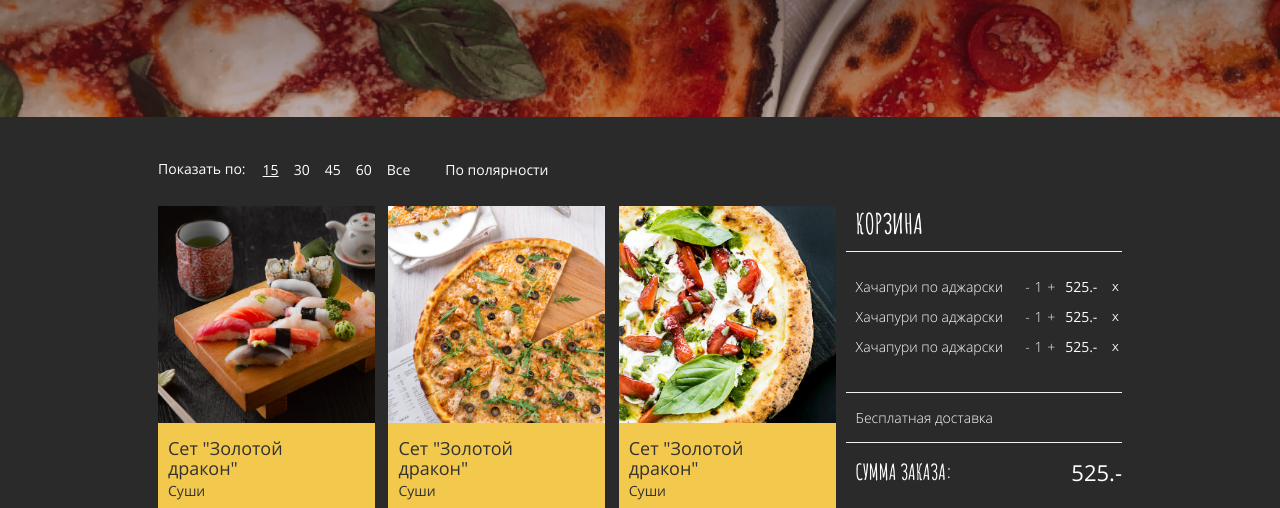
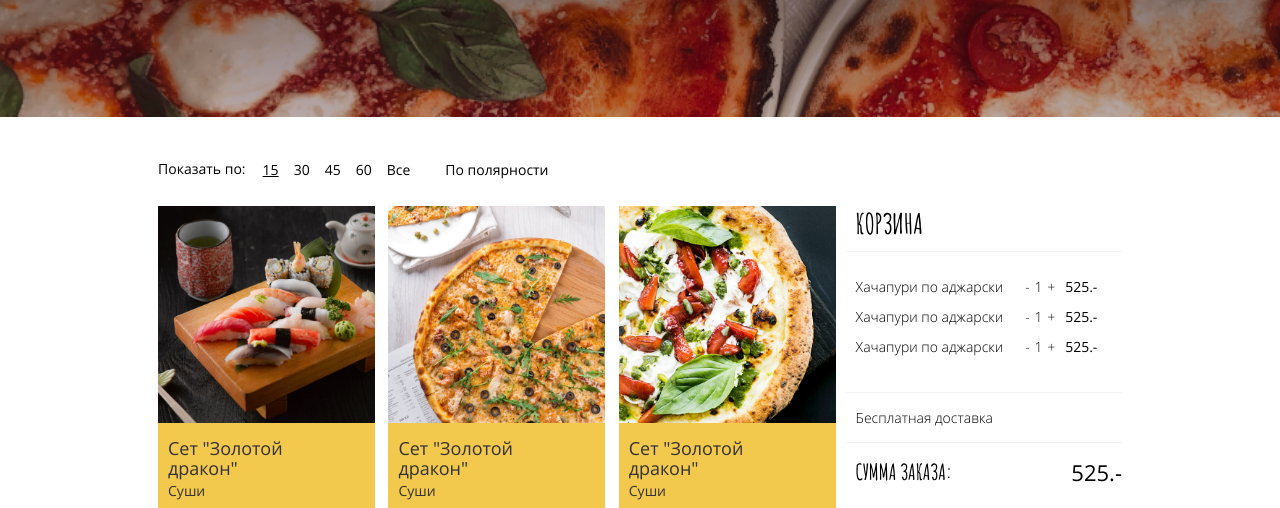
Before and after one commit to YaroslavWD/chef, a website: page source/menu.html in a window 1280 px wide. Shown: the part 283-791 px from the top of the page. Drawn offline with nearby package versions, Linux system fonts and the light colour scheme; files that its build step writes are made by us from their sources.

Commit message:
before change color

```diff
--- a/source/sass/order.scss
+++ b/source/sass/order.scss
@@ -17,7 +17,7 @@
   font-size: 28px;
   line-height: 35px;
   font-weight: 600;
-  color: $font-color-1;
+  color: $font-color-2;
   text-transform: uppercase;
   padding-bottom: 10px;
 }
@@ -29,7 +29,7 @@
   font-size: 14px;
   line-height: 19px;
   font-weight: 300;
-  color: $font-color-1;
+  color: $font-color-2;
   display: flex;
   justify-content: space-between;
   padding-bottom: 11px;
@@ -42,7 +42,7 @@
   font-size: 14px;
   line-height: 19px;
   font-weight: 300;
-  color: $font-color-1;
+  color: $font-color-2;
 }
 
 .order__count-wrap {
@@ -62,7 +62,7 @@
   font-size: 14px;
   line-height: 19px;
   font-weight: 500;
-  color: $font-color-1;
+  color: $font-color-2;
 }
 
 .order__name-cell {
@@ -100,7 +100,7 @@
   font-size: 14px;
   line-height: 19px;
   font-weight: 300;
-  color: $font-color-1;
+  color: $font-color-2;
   padding-top: 15px;
   padding-bottom: 15px;
   padding-left: 10px;
@@ -122,7 +122,7 @@
   font-size: 22px;
   line-height: 1.2;
   font-weight: 600;
-  color: $font-color-1;
+  color: $font-color-2;
   text-transform: uppercase;
 }
 
@@ -135,7 +135,7 @@
   font-size: 22px;
   line-height: 1.2;
   font-weight: 500;
-  color: $font-color-1;
+  color: $font-color-2;
 }
 
 .order__btn {
@@ -148,7 +148,7 @@
   font-size: 24px;
   line-height: 1.2;
   font-weight: 300;
-  color: $font-color-1;
+  color: $font-color-2;
   padding-left: 53px;
   padding-top: 10px;
   padding-bottom: 9px;
--- a/source/sass/page.scss
+++ b/source/sass/page.scss
@@ -1,5 +1,5 @@
 .page {
-  background-color: $color-3;
+  background-color: $white;
 }
 
 .page__title {
--- a/source/sass/sort-nav.scss
+++ b/source/sass/sort-nav.scss
@@ -11,7 +11,7 @@
   font-size: 14px;
   line-height: 14px;
   font-weight: 400;
-  color: $font-color-1;
+  color: $font-color-2;
   padding-top: 5px;
   padding-right: 17px;
 }
@@ -33,7 +33,7 @@
   font-size: 14px;
   line-height: 14px;
   font-weight: 400;
-  color: $font-color-1;
+  color: $font-color-2;
 
   &--active {
     text-decoration: underline;
@@ -53,5 +53,5 @@
   font-family: $font;
   font-size: 14px;
   line-height: 14px;
-  color: $font-color-1;
+  color: $font-color-2;
 }
```
